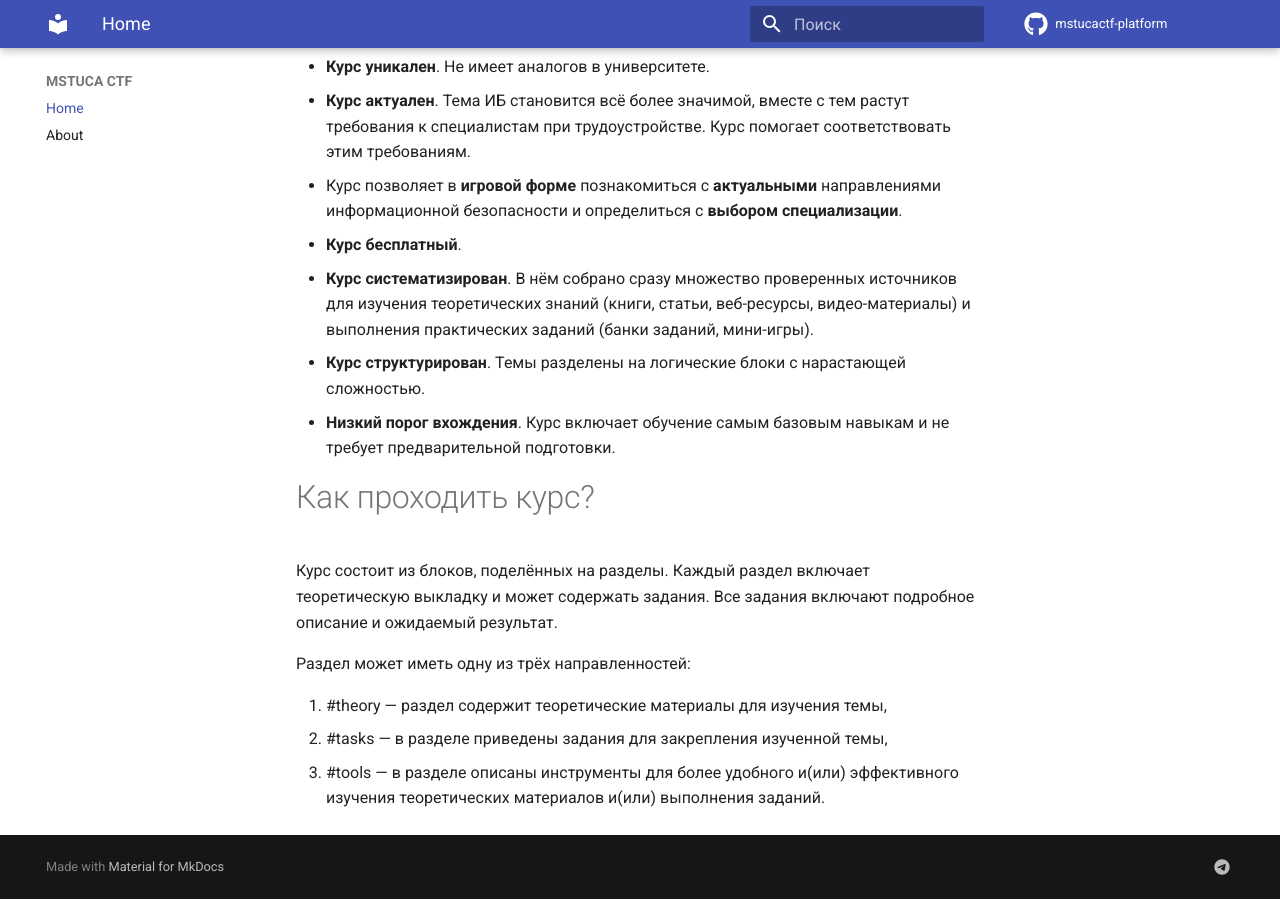
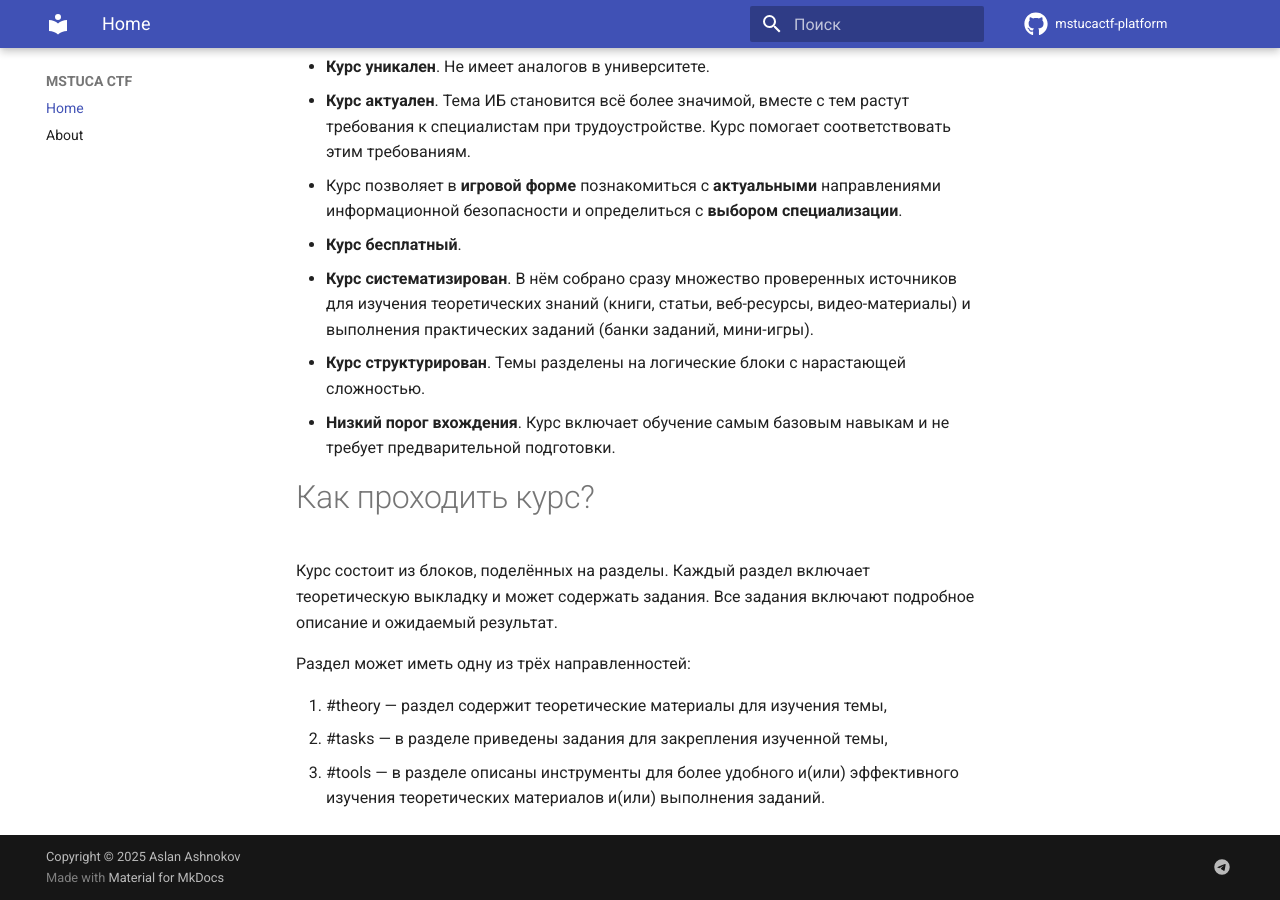
Before and after one commit to try-h4rder/mstucactf-platform, an MkDocs documentation site: the page built from docs/index.md, in a window 1280 px wide and 900 px high, scrolled down 1309 px. Built offline with MkDocs 1.6.1 and Material for MkDocs 9.7.7, drawn with Linux system fonts in a browser that asks for light colours; comment, search, counter and statistics services are not loaded.

Commit message:
Add the copyright notice

```diff
--- a/mkdocs.yml
+++ b/mkdocs.yml
@@ -20,3 +20,5 @@ extra:
     - icon: "fontawesome/brands/telegram"
       link: "https://t.me/+_41cl3oc8xFmMGYy"
       name: "t.me"
+
+copyright: Copyright &copy; 2025 Aslan Ashnokov
```
